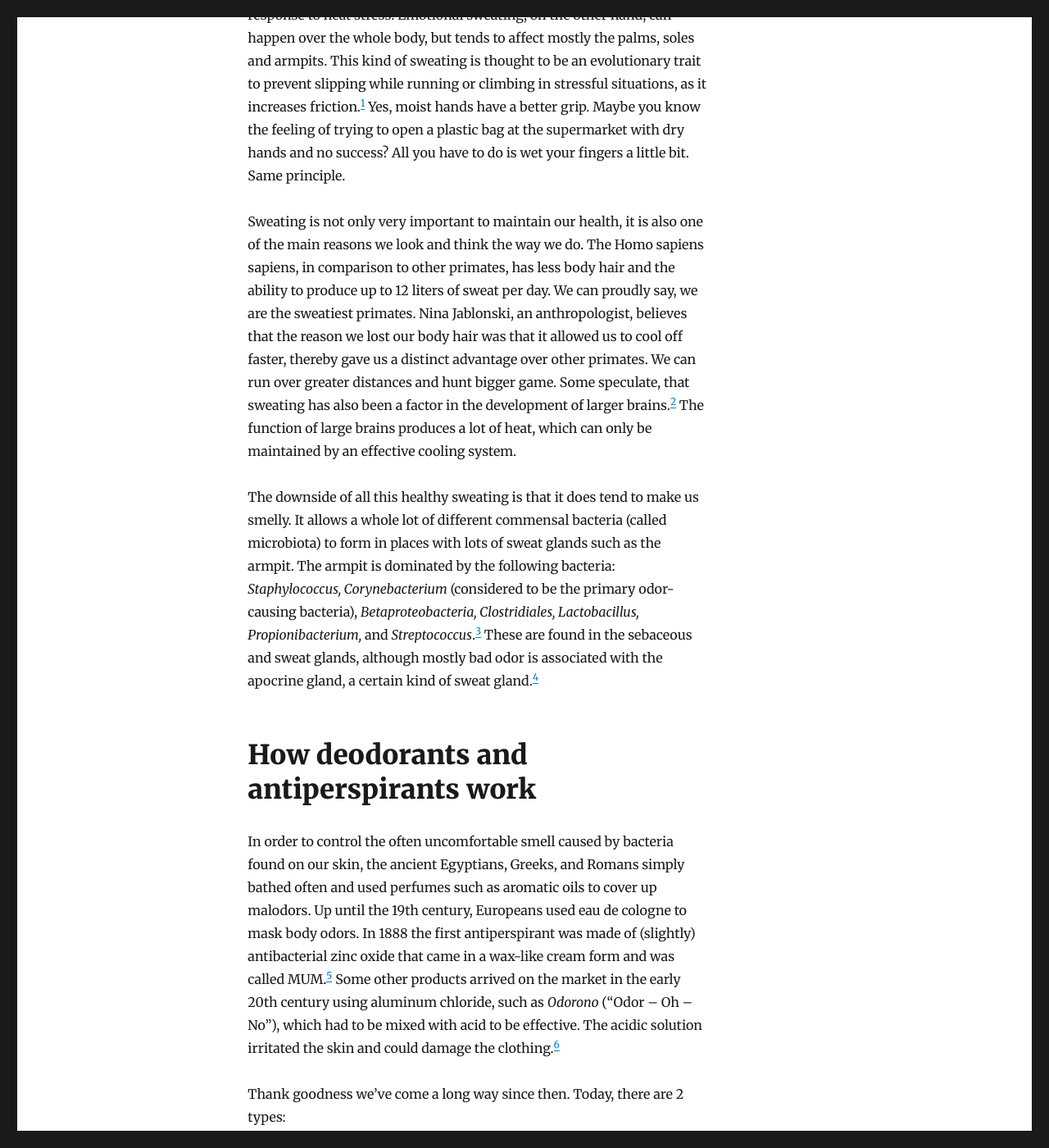
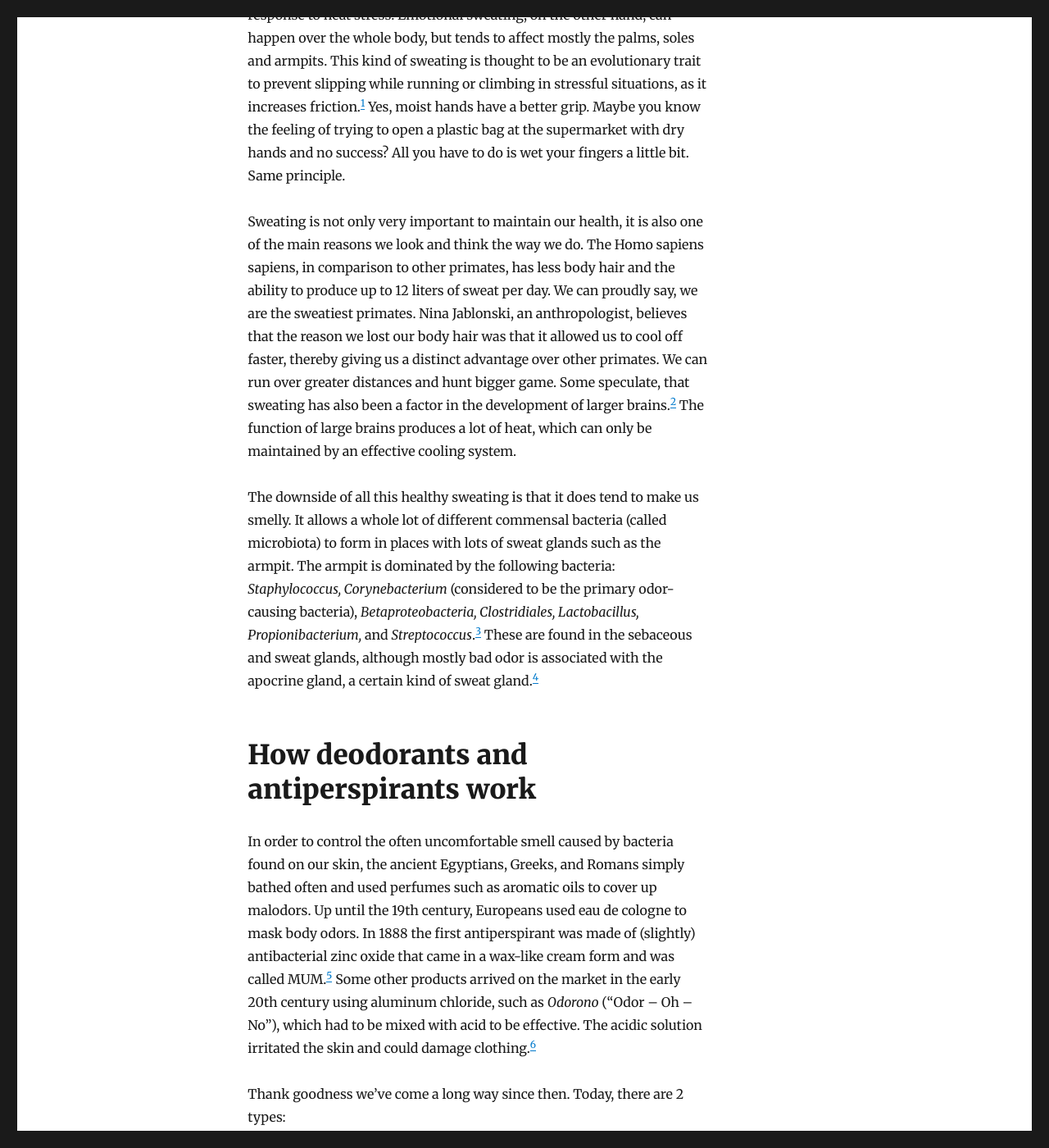
Before and after one commit to sapiensoup/sapiensoup.com, a Jekyll site: the page built from _posts/2017-02-11-deodorants-cancer.md, in a window 1280 px wide and 1400 px high, scrolled down 2026 px. Shown: the whole window at 82% size. Built offline with Jekyll 4.4.1, drawn with Linux system fonts in a browser that asks for light colours; comment, search, counter and statistics services are not loaded.

Commit message:
Change copy (minor)

```diff
--- a/_posts/2017-02-11-deodorants-cancer.md
+++ b/_posts/2017-02-11-deodorants-cancer.md
@@ -30,13 +30,13 @@
 
 When sweat is released, the thermal energy is released by evaporation on the skin’s surface. Interestingly, sweating varies depending on its trigger. Thermoregulatory sweating occurs all over the body and happens in response to heat stress. Emotional sweating, on the other hand, can happen over the whole body, but tends to affect mostly the palms, soles and armpits. This kind of sweating is thought to be an evolutionary trait to prevent slipping while running or climbing in stressful situations, as it increases friction.[^wilke] Yes, moist hands have a better grip. Maybe you know the feeling of trying to open a plastic bag at the supermarket with dry hands and no success? All you have to do is wet your fingers a little bit. Same principle.
 
-Sweating is not only very important to maintain our health, it is also one of the main reasons we look and think the way we do. The Homo sapiens sapiens, in comparison to other primates, has less body hair and the ability to produce up to 12 liters of sweat per day. We can proudly say, we are the sweatiest primates. Nina Jablonski, an anthropologist, believes that the reason we lost our body hair was that it allowed us to cool off faster, thereby gave us a distinct advantage over other primates. We can run over greater distances and hunt bigger game. Some speculate, that sweating has also been a factor in the development of larger brains.[^naked-truth] The function of large brains produces a lot of heat, which can only be maintained by an effective cooling system.
+Sweating is not only very important to maintain our health, it is also one of the main reasons we look and think the way we do. The Homo sapiens sapiens, in comparison to other primates, has less body hair and the ability to produce up to 12 liters of sweat per day. We can proudly say, we are the sweatiest primates. Nina Jablonski, an anthropologist, believes that the reason we lost our body hair was that it allowed us to cool off faster, thereby giving us a distinct advantage over other primates. We can run over greater distances and hunt bigger game. Some speculate, that sweating has also been a factor in the development of larger brains.[^naked-truth] The function of large brains produces a lot of heat, which can only be maintained by an effective cooling system.
 
 The downside of all this healthy sweating is that it does tend to make us smelly. It allows a whole lot of different commensal bacteria (called microbiota) to form in places with lots of sweat glands such as the armpit. The armpit is dominated by the following bacteria: _Staphylococcus, Corynebacterium_ (considered to be the primary odor-causing bacteria), _Betaproteobacteria, Clostridiales, Lactobacillus, Propionibacterium,_ and _Streptococcus_.[^urban] These are found in the sebaceous and sweat glands, although mostly bad odor is associated with the apocrine gland, a certain kind of sweat gland.[^james]
 
 # How deodorants and antiperspirants work
 
-In order to control the often uncomfortable smell caused by bacteria found on our skin, the ancient Egyptians, Greeks, and Romans simply bathed often and used perfumes such as aromatic oils to cover up malodors. Up until the 19th century, Europeans used eau de cologne to mask body odors.  In 1888 the first antiperspirant was made of (slightly) antibacterial zinc oxide that came in a wax-like cream form and was called MUM.[^mum] Some other products arrived on the market in the early 20th century using aluminum chloride, such as _Odorono_ (“Odor – Oh – No”), which had to be mixed with acid to be effective. The acidic solution irritated the skin and could damage the clothing.[^antiperspirants]
+In order to control the often uncomfortable smell caused by bacteria found on our skin, the ancient Egyptians, Greeks, and Romans simply bathed often and used perfumes such as aromatic oils to cover up malodors. Up until the 19th century, Europeans used eau de cologne to mask body odors.  In 1888 the first antiperspirant was made of (slightly) antibacterial zinc oxide that came in a wax-like cream form and was called MUM.[^mum] Some other products arrived on the market in the early 20th century using aluminum chloride, such as _Odorono_ (“Odor – Oh – No”), which had to be mixed with acid to be effective. The acidic solution irritated the skin and could damage clothing.[^antiperspirants]
 
 Thank goodness we’ve come a long way since then.  Today, there are 2 types:
 
```
